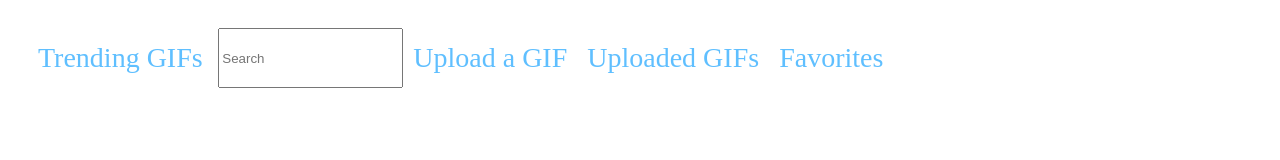
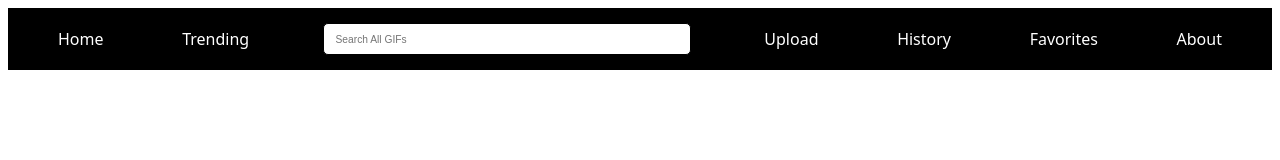
Before and after one commit to VMD-Telerik-team-projects/VMD-Giphy-App, a website: page index.html in a window 1280 px wide. Drawn offline with Linux system fonts and the light colour scheme.

Commit message:
Added basic navigation

```diff
--- a/index.html
+++ b/index.html
@@ -10,11 +10,13 @@
     <header>
       <nav>
         <!-- all the buttons(functionality) -->
-        <a href="#" class="nav-link" data-page="trending">Trending GIFs</a> |
-        <input id="search" type="text" placeholder="Search" />
-        <a href="#" class="nav-link" data-page="upload-gif">Upload a GIF</a>
-        <a href="#" class="nav-link" data-page="uploaded">Uploaded GIFs</a>
+        <a href="#" class="nav-link" data-page="home">Home</a>
+        <a href="#" class="nav-link" data-page="trending">Trending</a>
+        <input id="search" type="text" placeholder="Search All GIFs" />
+        <a href="#" class="nav-link" data-page="upload-gif">Upload</a>
+        <a href="#" class="nav-link" data-page="history">History</a>
         <a href="#" class="nav-link" data-page="favorites">Favorites</a>
+        <a href="#" class="nav-link" data-page="about">About</a>
       </nav>
     </header>
     <main>
--- a/styles/main.css
+++ b/styles/main.css
@@ -1,16 +1,28 @@
+body {
+    font-family: system-ui, -apple-system, BlinkMacSystemFont, 'Segoe UI', Roboto, Oxygen, Ubuntu, Cantarell, 'Open Sans', 'Helvetica Neue', sans-serif;
+    font-size: 16pt;
+}
+
 nav {
-    grid-area: menu;
-    height: 60px;
-    background: url('../images//banner-bottom.png');
-    font-size: 1.75em;
-    line-height: 60px;
-    padding: 20px;
-    color: white;
     display: flex;
+    flex-wrap: wrap;
+    justify-content: space-between;
+    padding: 15px 45px 15px 45px;
+    /* font-size: 1.25em; */
+    font-size: 1.25vw;
+    background-color: black;
 }
 
 nav a {
-    color: rgb(95, 191, 255);
+    margin: 5px;
     text-decoration: none;
-    margin: 0 10px;
+    color: white;
 }
+
+nav #search {
+    width: 30%;
+    border: 1px solid black;
+    border-radius: 5px;
+    padding-left: 1%;
+    font-size: 0.8vw;
+}
```
